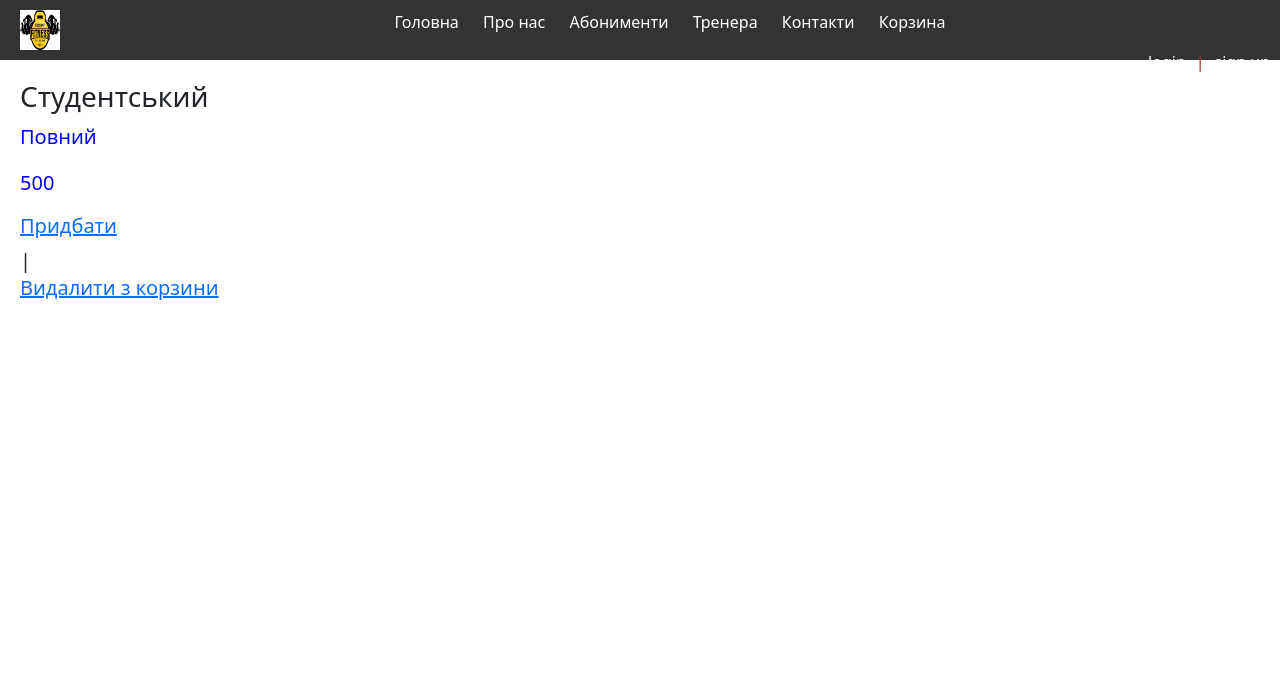
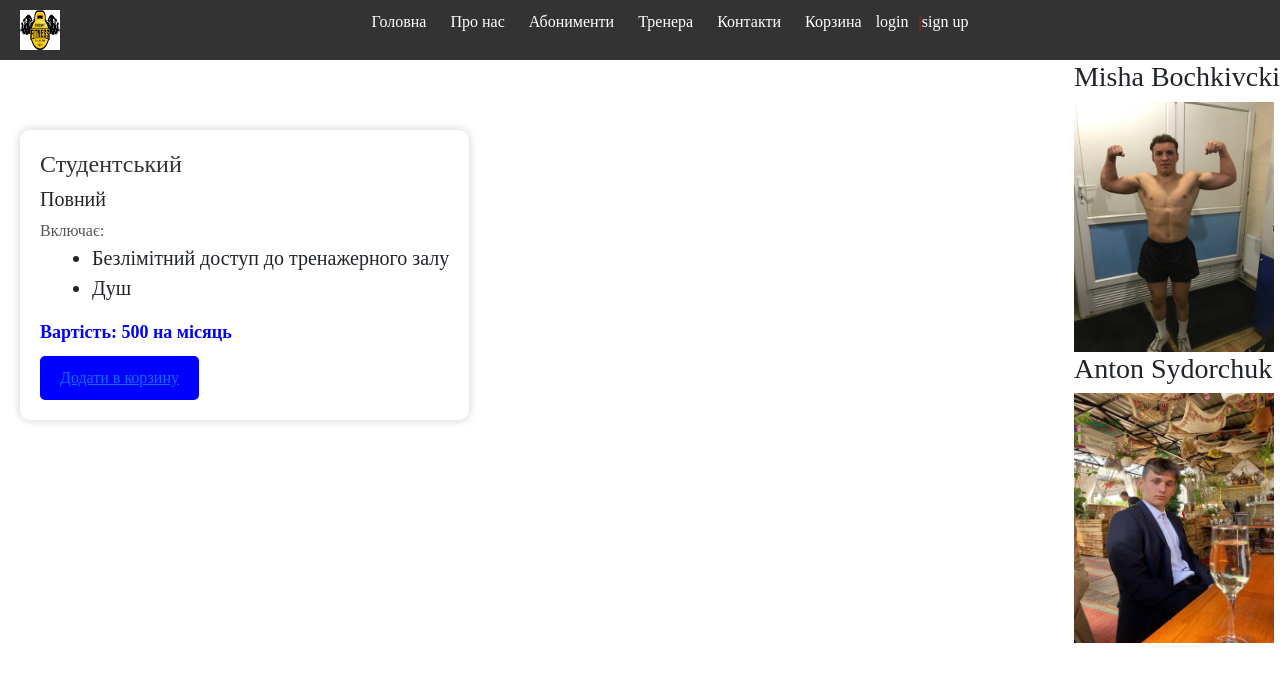
Before and after one commit to AntonAKG/Bogatur-Django, a Django app: page /basket/ in a window 1280 px wide. Shown: the top 682 px of the page. Run offline with Django 4.2, Linux system fonts and the light colour scheme; data comes from the database, SQL or seed files in the repository; both versions use the stored data as it was after the commit.

Commit message:
update front side and add coach basket

```diff
--- a/store/models.py
+++ b/store/models.py
@@ -51,6 +51,21 @@ class BasketCoach(models.Model):
     def __str__(self):
         return f'{self.coach.user.first_name} for {self.user.first_name} {self.user.last_name}'
 
+    @classmethod
+    def create_or_update(cls, coach_id, user):
+        baskets = BasketCoach.objects.filter(user=user, coach_id=coach_id)
+
+        if not baskets.exists():
+            obj = BasketCoach.objects.create(user=user, coach_id=coach_id, quantity=1)
+            is_created = True
+            return obj, is_created
+        else:
+            basket = baskets.first()
+            basket.quantity += 1
+            basket.save()
+            is_crated = False
+            return basket, is_crated
+
 
 class BasketTicket(models.Model):
     user = models.ForeignKey(User, on_delete=models.CASCADE)
--- a/store/static/store/css/style.css
+++ b/store/static/store/css/style.css
@@ -1,3 +1,13 @@
+@import url('https://fonts.googleapis.com/css?family=Montserrat:400,700&display=swap');
+
+* {
+    margin: 0;
+    padding: 0;
+    box-sizing: border-box;
+    font-family: 'Times New Roman', serif;
+}
+
+
 header {
     background-color: #333;
     color: #a82a2a;
@@ -46,3 +56,7 @@ nav a.active {
 .about-container{
     justify-content: center;
 }
+
+.li-profile{
+    margin-left: auto;
+}
--- a/store/static/store/css/style_basket.css
+++ b/store/static/store/css/style_basket.css
@@ -6,4 +6,15 @@
 
 .ticket-basket-container> a{
     text-decoration: none;
+
 }
+
+.coach-basket-container{
+    display: inline-block;
+    float: right;
+}
+
+.coach-basket-image{
+    height: 250px;
+    width: 200px;
+}
--- /dev/null
+++ b/store/static/store/css/style_pay.css
@@ -0,0 +1,69 @@
+.card {
+    max-width: 500px;
+    margin: auto;
+    color: black;
+}
+
+p {
+    margin: 0px;
+}
+
+.container .h8 {
+    font-size: 30px;
+    font-weight: 800;
+    text-align: center;
+}
+
+.btn.btn-primary {
+    width: 100%;
+    height: 70px;
+    display: flex;
+    align-items: center;
+    justify-content: space-between;
+    padding: 0 15px;
+    background-image: linear-gradient(to right, #77A1D3 0%, #79CBCA 51%, #77A1D3 100%);
+    border: none;
+    transition: 0.5s;
+    background-size: 200% auto;
+
+}
+
+
+.btn.btn.btn-primary:hover {
+    background-position: right center;
+    color: #fff;
+    text-decoration: none;
+}
+
+
+
+.btn.btn-primary:hover .fas.fa-arrow-right {
+    transform: translate(15px);
+    transition: transform 0.2s ease-in;
+}
+
+.form-control {
+    color: white;
+    background-color: #22602c;
+    border: 2px solid transparent;
+    height: 60px;
+    padding-left: 20px;
+    vertical-align: middle;
+}
+
+.form-control:focus {
+    color: white;
+    background-color: #0C4160;
+    border: 2px solid #da2dd7;
+    box-shadow: none;
+}
+
+.text {
+    font-size: 14px;
+    font-weight: 600;
+}
+
+::placeholder {
+    font-size: 14px;
+    font-weight: 600;
+}
--- a/store/static/store/css/style_ticket.css
+++ b/store/static/store/css/style_ticket.css
@@ -7,3 +7,54 @@
     align-items: center;
     border: solid 1px #000000;
 }
+
+.abonement {
+    background-color: #fff;
+    border-radius: 10px;
+    box-shadow: 0 0 10px rgba(0, 0, 0, 0.2);
+    margin: 50px auto;
+    padding: 20px;
+    max-width: 1000px;
+}
+
+h1 {
+    font-size: 24px;
+    color: #333;
+}
+
+p {
+    font-size: 16px;
+    color: #555;
+    margin: 10px 0;
+}
+
+ul {
+    list-style-type: disc;
+    margin-left: 20px;
+}
+
+.price {
+    font-size: 18px;
+    font-weight: bold;
+    color: #00f;
+}
+
+.add-to-cart {
+    background-color: #00f;
+    color: #fff;
+    border: none;
+    padding: 10px 20px;
+    border-radius: 5px;
+    cursor: pointer;
+    font-size: 16px;
+    margin-top: 10px;
+}
+
+.add-to-cart:hover {
+    background-color: #005;
+}
+
+.abonement > a{
+    text-decoration: none;
+    color: white;
+}
--- a/store/urls.py
+++ b/store/urls.py
@@ -4,7 +4,7 @@ from django.conf.urls.static import static
 from django.contrib.auth.decorators import login_required
 
 from .views import (Index, About, Contact, CoachView, CoachDetail, TicketView, LoginClassView, Register, ProfileView,
-                    TicketDetail, BasketAddView, BasketRemoveView, BasketView)
+                    TicketDetail, BasketAddView, BasketRemoveView, BasketView, ConfirmTicket, BasketCoachAddView)
 
 urlpatterns = [
     path('', Index.as_view(), name='main'),
@@ -13,6 +13,7 @@ urlpatterns = [
 
     path('coach/', CoachView.as_view(), name='coach'),
     path('coach/<slug:coach_slug>/', CoachDetail.as_view(), name='coach_detail'),
+    path('coach/<slug:coach_slug>/add/<int:coach_id>', BasketCoachAddView.as_view(), name='coach_add'),
 
     path('ticket/', TicketView.as_view(), name='ticket'),
     path('ticket/<slug:ticket_slug>', TicketDetail.as_view(), name='ticket_detail'),
@@ -25,6 +26,7 @@ urlpatterns = [
     path('basket/', BasketView.as_view(), name='basket'),
     path('basket/add/<int:ticket_id>', BasketAddView.as_view(), name='basket_add'),
     path('basket/remove/<int:basket_id>', BasketRemoveView.as_view(), name='basket_remove'),
+    path('basket/confirm/', ConfirmTicket.as_view(), name='confirm')
 
 
 ] + static(settings.MEDIA_URL, document_root=settings.MEDIA_ROOT)
--- a/store/views.py
+++ b/store/views.py
@@ -185,7 +185,30 @@ class BasketAddView(View):
 @method_decorator(login_required, name='dispatch')
 class BasketRemoveView(View):
     def get(self, request, basket_id):
-
         basket = BasketTicket.objects.get(id=basket_id)
         basket.delete()
         return HttpResponseRedirect(request.META['HTTP_REFERER'])
+
+
+@method_decorator(login_required, name='dispatch')
+class BasketCoachAddView(View):
+
+    @staticmethod
+    def get(request, coach_id, coach_slug):
+        BasketCoach.create_or_update(coach_id, request.user)
+        return HttpResponseRedirect(request.META['HTTP_REFERER'])
+
+
+@method_decorator(login_required, name='dispatch')
+class ConfirmTicket(ListView):
+    model = BasketTicket
+    template_name = 'basket/confirm_ticket.html'
+
+    def get_context_data(self, *, object_list=None, **kwargs):
+        context = super().get_context_data(**kwargs)
+
+        context['basket'] = BasketTicket.objects.all()
+
+        context['title'] = 'Підтвердження покупки'
+
+        return context
--- a/templates/base.html
+++ b/templates/base.html
@@ -11,6 +11,7 @@
     <link rel="stylesheet" href="{% static 'store/css/style_ticket.css' %}">
     <link rel="stylesheet" href="{% static 'store/css/style_profile.css' %}">
     <link rel="stylesheet" href="{% static 'store/css/style_basket.css' %}">
+    <link rel="stylesheet" href="{% static 'store/css/style_pay.css' %}">
 
 </head>
 <body>
@@ -22,6 +23,7 @@
                 </a>
             </div>
 
+            <div class="main_nav">
                 <ul>
                     <li><a href="{% url 'main' %}">Головна</a></li>
                     <li><a href="{% url 'about' %}">Про нас</a></li>
@@ -29,20 +31,23 @@
                     <li><a href="{% url 'coach' %}">Тренера</a></li>
                     <li><a href="{% url 'contact' %}">Контакти</a></li>
                     <li><a href="{% url 'basket' %}">Корзина</a></li>
+                    {% if user.is_authenticated %}
+                        <li class="li-profile"><a href="{% url 'profile' %}">Профіль</a></li>
+                    {% else %}
+
+                        <li class="li-profile"><a href="{% url 'login' %}">login</a></li>|<li class="li-profile"><a href="{% url 'register' %}">sign up</a></li>
+
+                    {% endif %}
+
+                </ul>
 
 
-            </ul>
+
+
+            </div>
+
             <div class="auth-container">
-            {% if user.is_authenticated %}
-                <ul>
-                    <li><a href="{% url 'profile' %}">Профіль</a></li>
-                </ul>
 
-            {% else %}
-                <ul>
-                    <li><a href="{% url 'login' %}">login</a></li>|<li><a href="{% url 'register' %}">sign up</a></li>
-                </ul>
-            {% endif %}
             </div>
 
 
--- a/templates/basket/basket.html
+++ b/templates/basket/basket.html
@@ -1,14 +1,36 @@
 {% extends 'base.html' %}
 
 {% block content %}
-    {% for ticket in ticket_basket %}
-        <div class="ticket-basket-container">
-            <h3>{{ ticket.ticket.type }}</h3>
-            <p style="color: blue">{{ ticket.ticket.type_day }}</p>
-            <p style="color: blue">{{ ticket.ticket.price }}</p>
 
-            <h5><a href="#">Придбати</a></h5> | <h5><a href="{% url 'basket_remove' ticket.id %}">Видалити з корзини</a></h5>
+    <div class="ticket-basket-container">
+        {% for ticket in ticket_basket %}
+        <div class="abonement">
+            <h1>{{ ticket.ticket.type }}</h1>
+            <h5>{{ ticket.ticket.type_day }}</h5>
+            <p>Включає:</p>
+            <ul>
+                <li>Безлімітний доступ до тренажерного залу</li>
+                <li>Душ</li>
+            </ul>
+            <p class="price">Вартість: {{ticket.ticket.price}} на місяць</p>
+            <button class="add-to-cart"><a href="{% url 'basket_remove' ticket.id %}">Додати в корзину</a></button>
+{#            <button class="add-to-cart"><a href="{% url 'confirm' %}">Додати в корзину</a></button>#}
         </div>
+
+
+
     {% endfor %}
+    </div>
+
+    <div class="coach-basket-container">
+        {% for coach in coach_basket %}
+            <h3>{{ coach.coach.user.first_name }} {{ coach.coach.user.last_name }}</h3>
+
+            <a href="#">
+                <img class="coach-basket-image" src="{{ coach.coach.image.url }}">
+            </a>
+        {% endfor %}
+    </div>
+
 
 {% endblock %}
--- a/templates/coach/coach_detail.html
+++ b/templates/coach/coach_detail.html
@@ -11,7 +11,7 @@
             <img src="{{ coach.image.url }}" alt="coach" class="coach-image">
         </a>
 
-        <h5><a href="#">Додати в корзину</a></h5>
+        <h5><a href="{% url 'coach_add' coach_slug=coach.slug coach_id=coach.id %}">Додати в корзину</a></h5>
 
     </div>
 
```
Also changed, not shown: templates/basket/confirm_ticket.html (added, +41 -0 lines), templates/profile/profile.html (+36 -36 lines), templates/ticket/ticket.html (+10 -9 lines), db.sqlite3. Lines whose indentation alone changed are shown as unchanged.
